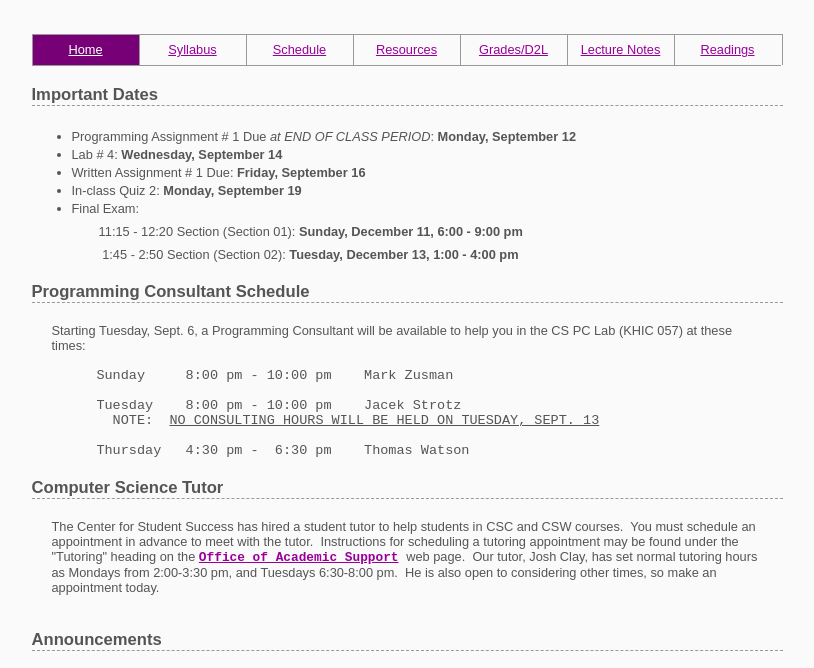
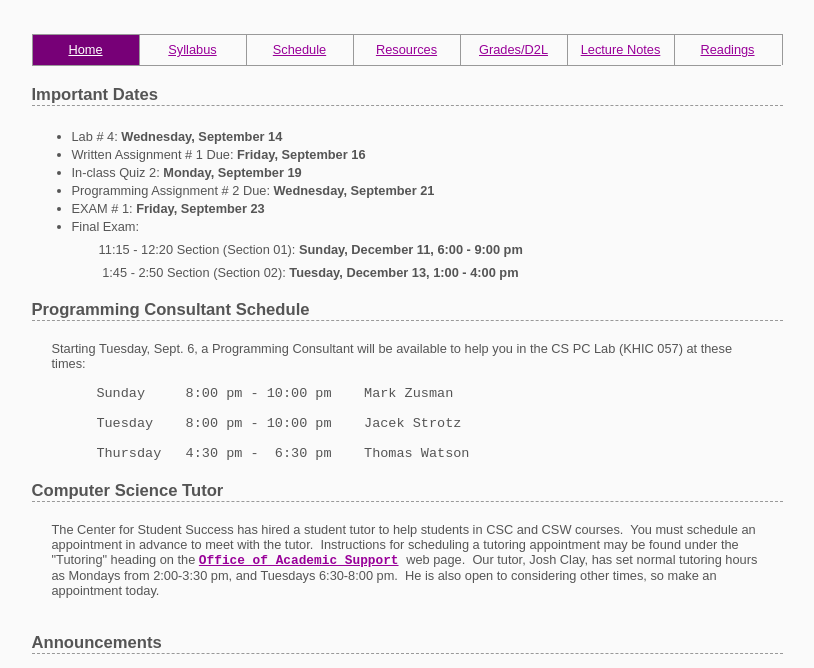
Before and after one commit to cs-courses-mountunion/CSC120Fall2022, a plain HTML site: page index.html in a window 1280 px wide. Shown: the part 116-784 px from the top of the page, without its empty margins (233-1047 px from the left). Drawn offline with Linux system fonts and the light colour scheme.

Commit message:
Add files via upload

```diff
--- a/index.html
+++ b/index.html
@@ -47,16 +47,16 @@
 		  <li> Lab # 3:  <strong> Friday, September 2 </strong>
 		  <li> LABOR DAY (no class meeting):  <strong> Monday, September 5 </strong>
           <li> In-class Quiz 1:  <strong> Friday, September 9 </strong>
+          <li> Programming Assignment # 1 Due <em>at END OF CLASS PERIOD</em>:  <strong> Monday, September 12 </strong>
 -->
-          <li> Programming Assignment # 1 Due <em>at END OF CLASS PERIOD</em>:  <strong> Monday, September 12 </strong>
 		  <li> Lab # 4:  <strong> Wednesday, September 14 </strong>
           <li> Written Assignment # 1 Due:  <strong> Friday, September 16 </strong>
           <li> In-class Quiz 2:  <strong> Monday, September 19 </strong>
+          <li> Programming Assignment # 2 Due:  <strong> Wednesday, September 21 </strong>
+          <li> EXAM # 1:  <strong> Friday, September 23 </strong>
 <!--
-          <li> Programming Assignment # 2 Due:  <strong> Wednesday, September 21 </strong>
 		  <li> NO IN-PERSON CLASS MEETING:  <strong> Friday, September 23 </strong> <br/>
 	     &nbsp; &nbsp; &nbsp; &nbsp; (watch videos posted on Schedule page before 9/28 class session)
-          <li> EXAM # 1:  <strong> Monday, September 26 </strong>
 		  <li> Lab # 5:  <strong> Friday, September 30 </strong>
           <li> Lab Practicum # 1:  <strong> Wednesday, October 5 </strong>
 		  <li> Lab # 6:  <strong> Wednesday, October 6 &amp; Friday, October 7 </strong>
@@ -110,7 +110,6 @@
         Sunday     8:00 pm - 10:00 pm    Mark Zusman
 
         Tuesday    8:00 pm - 10:00 pm    Jacek Strotz
-          NOTE:  <u>NO CONSULTING HOURS WILL BE HELD ON TUESDAY, SEPT. 13</u>
 
         Thursday   4:30 pm -  6:30 pm    Thomas Watson
 </pre>
```
